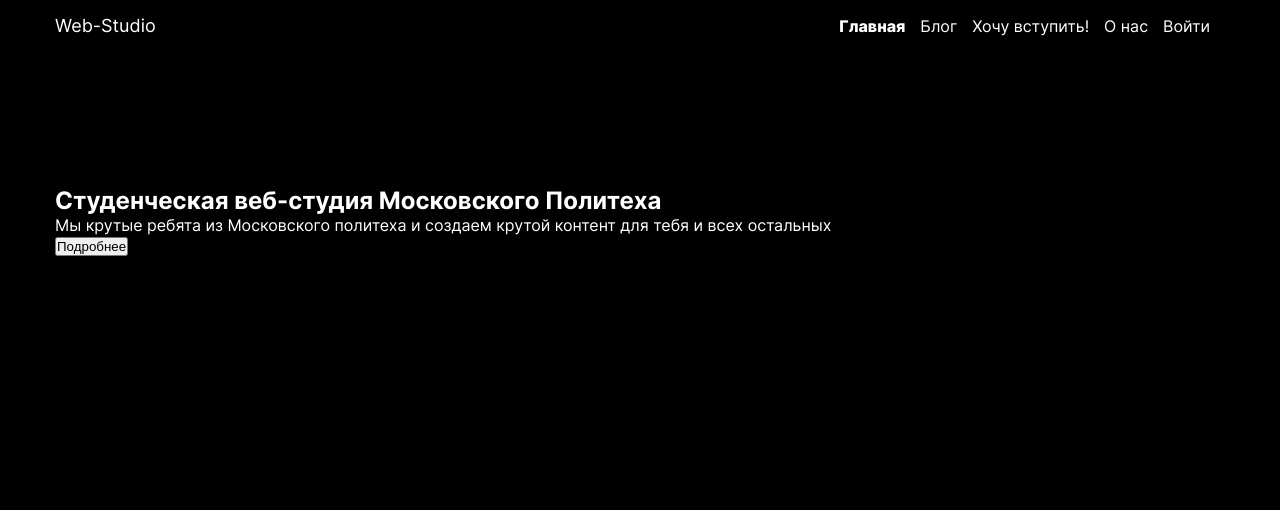
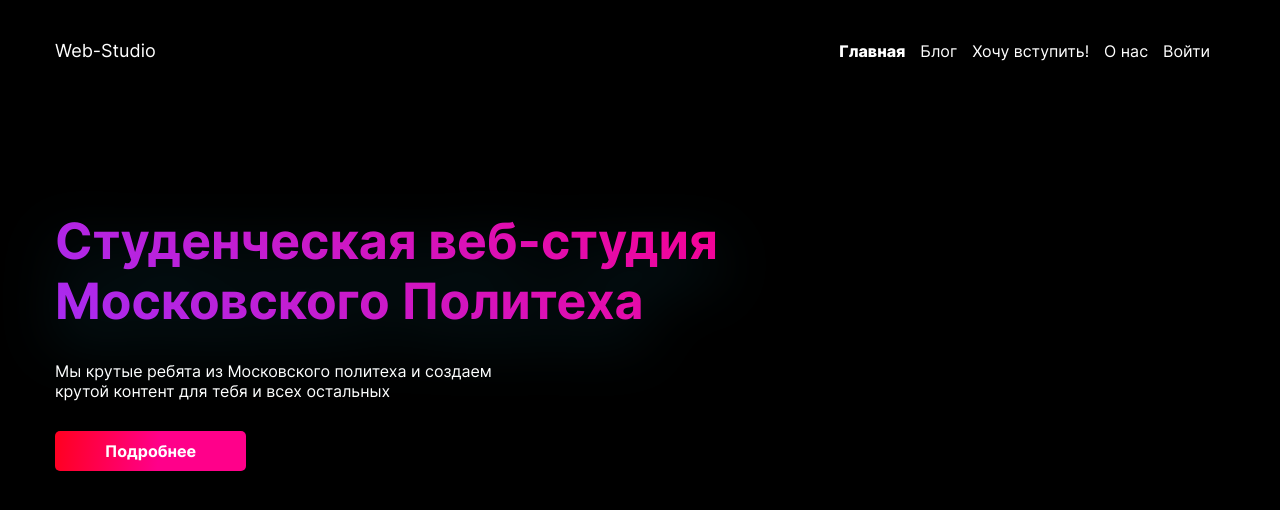
Before and after one commit to Isas2g/WEB-studio-project, a Vue app: page / in a window 1280 px wide. Shown: the top 510 px of the page. Built offline with nearby package versions, Linux system fonts and the light colour scheme.

Commit message:
started first block for desktop

```diff
--- a/src/fonts.scss
+++ b/src/fonts.scss
@@ -2,6 +2,11 @@
   margin: 0;
   padding: 0;
   box-sizing: border-box;
+}
+
+body {
+  background-color: #000;
+  color: #fff;
 }
 
 @font-face {
--- a/src/pages/Main/index.vue
+++ b/src/pages/Main/index.vue
@@ -15,9 +15,9 @@
 
     <main>
       <section class="main-block">
-        <h1>Студенческая веб-студия Московского Политеха</h1>
-        <p>Мы крутые ребята из Московского политеха и создаем крутой контент для тебя и всех остальных</p>
-        <button>Подробнее</button>
+        <h1 class="title">Студенческая веб-студия Московского Политеха</h1>
+        <p class="subtitle">Мы крутые ребята из Московского политеха и создаем крутой контент для тебя и всех остальных</p>
+        <button class="more-btn">Подробнее</button>
       </section>
     </main>
 
@@ -31,15 +31,11 @@
   };
 </script>
 
-<style lang="scss">
-  body {
-    background: #000;
-    color: #fff;
-  }
+<style scoped lang="scss">
 
   .container {
     max-width: 1200px;
-    padding: 15px;
+    padding: 40px 15px;
     margin: 0 auto;
     font-family: 'inter';
   }
@@ -72,4 +68,34 @@
     padding: 150px 0 150px 0;
   }
 
+  .title {
+    background-image: linear-gradient(225deg, #F70193, #A72CF2);
+    filter: drop-shadow(0 20px 30px #28d8ff33);
+    color: black;
+    -webkit-text-fill-color: transparent;
+    background-clip: text;
+    -webkit-background-clip: text;
+    box-decoration-break: clone;
+    -webkit-box-decoration-break: clone;
+    font-size: 50px;
+    max-width: 670px;
+    margin-bottom: 30px;
+  }
+
+  .subtitle {
+    margin-bottom: 30px;
+    max-width: 440px
+  }
+
+  .more-btn {
+    background: linear-gradient(95.68deg, #FF0000 -16.11%, #FF008A 54.53%);
+    border-radius: 5px;
+    padding: 10px 50px;
+    border: none;
+    color: #fff;
+    font-family: 'Inter';
+    font-weight: 700;
+    font-size: 16px;
+  }
+
 </style>
```
Also changed, not shown: src/assets/images/bg-light.png (added), src/assets/images/bg-purple-light.png (added).
